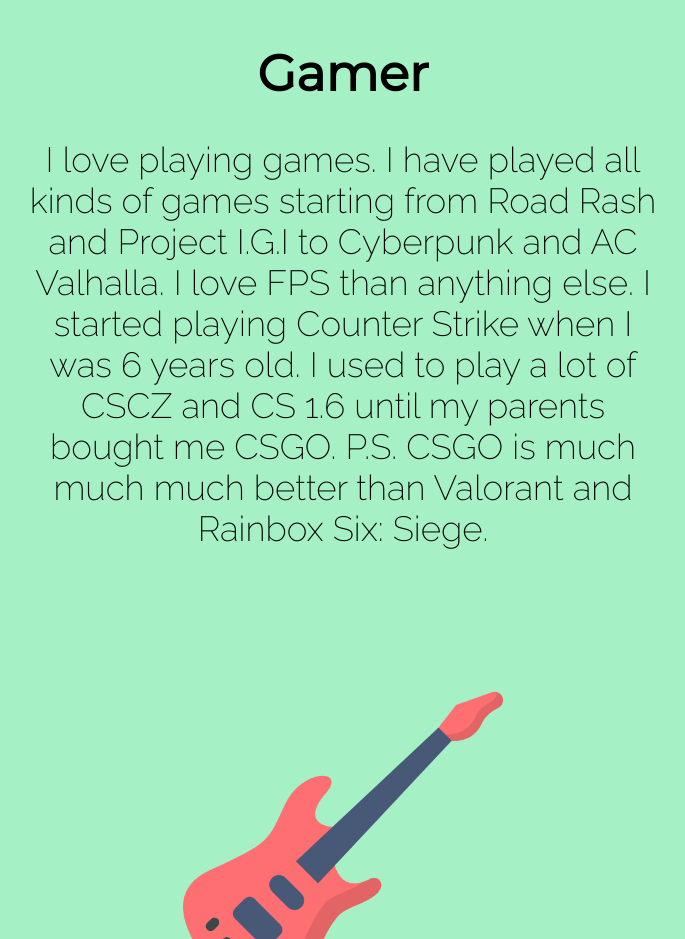
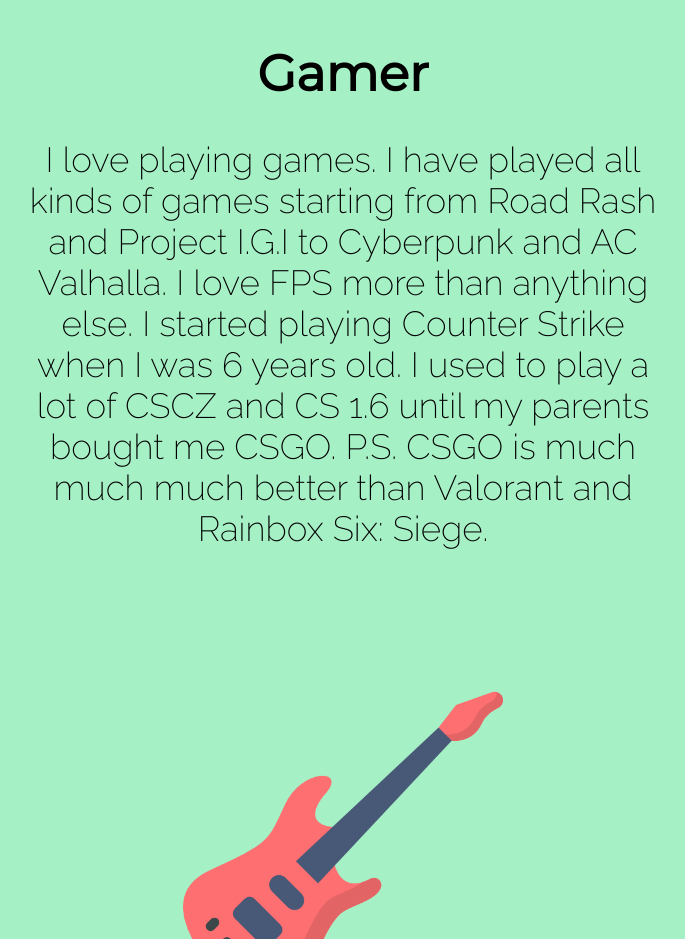
Before and after one commit to Sayam06/MyCSSWebsite, a plain HTML site: page index.html in a window 1280 px wide. Shown: the part 3960-4899 px from the top of the page, without its empty margins (297-982 px from the left). Drawn offline with Linux system fonts and the light colour scheme.

Commit message:
Update index.html

```diff
--- a/index.html
+++ b/index.html
@@ -40,7 +40,7 @@
         <img class="game" src="IMAGES\game.png" alt="">
         <h3>Gamer</h3>
         <p class="gameText">I love playing games. I have played all kinds of games starting from Road Rash and Project I.G.I to Cyberpunk
-          and AC Valhalla. I love FPS than anything else. I started playing Counter Strike when I was 6 years old. I used to play a lot of
+          and AC Valhalla. I love FPS more than anything else. I started playing Counter Strike when I was 6 years old. I used to play a lot of
           CSCZ and CS 1.6 until my parents bought me CSGO. P.S. CSGO is much much much better than Valorant and Rainbox Six: Siege.</p>
           <img class="guitar" src="IMAGES\guitar.png" alt="">
           <h3>Musician</h3>
```
